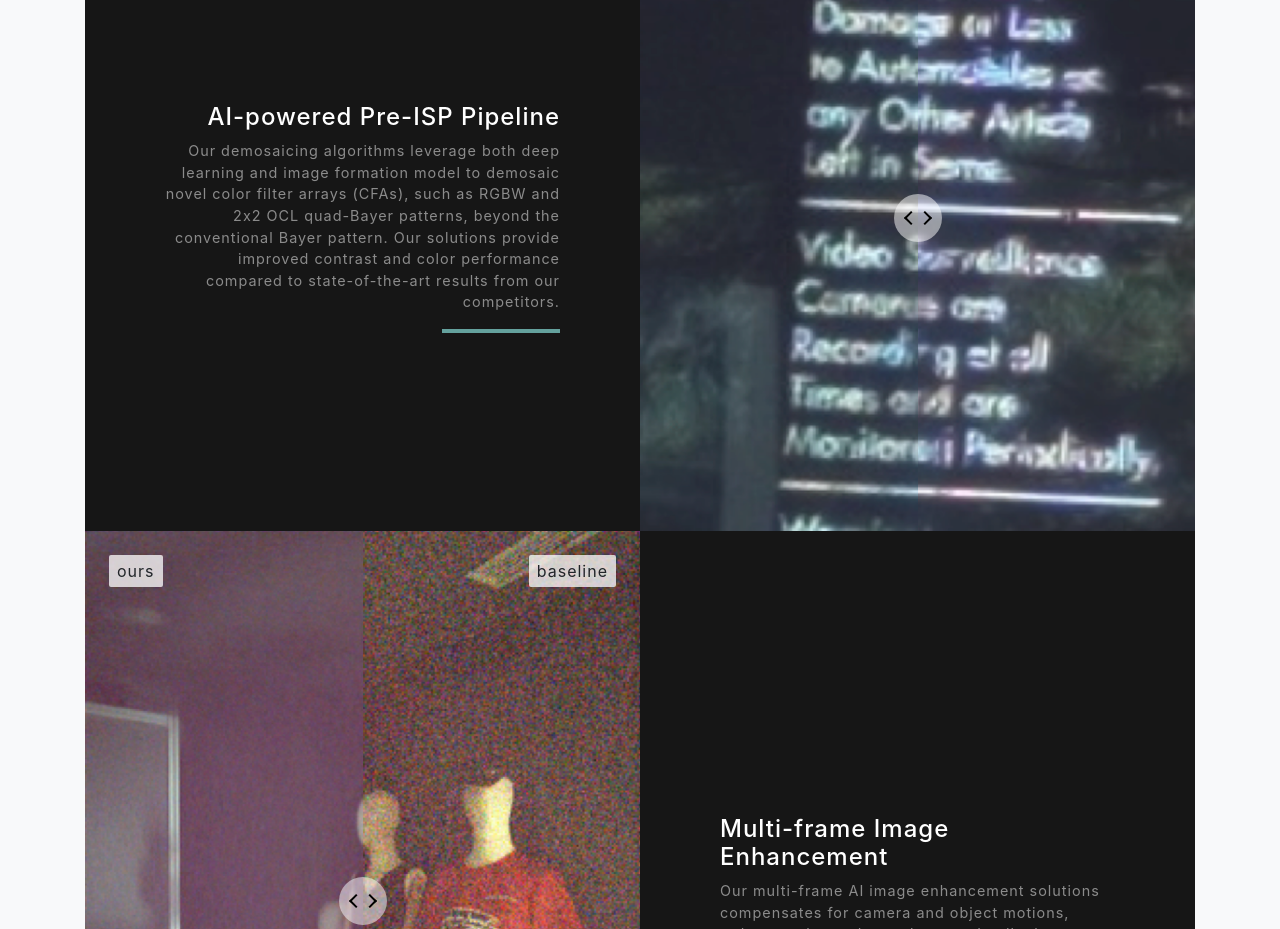
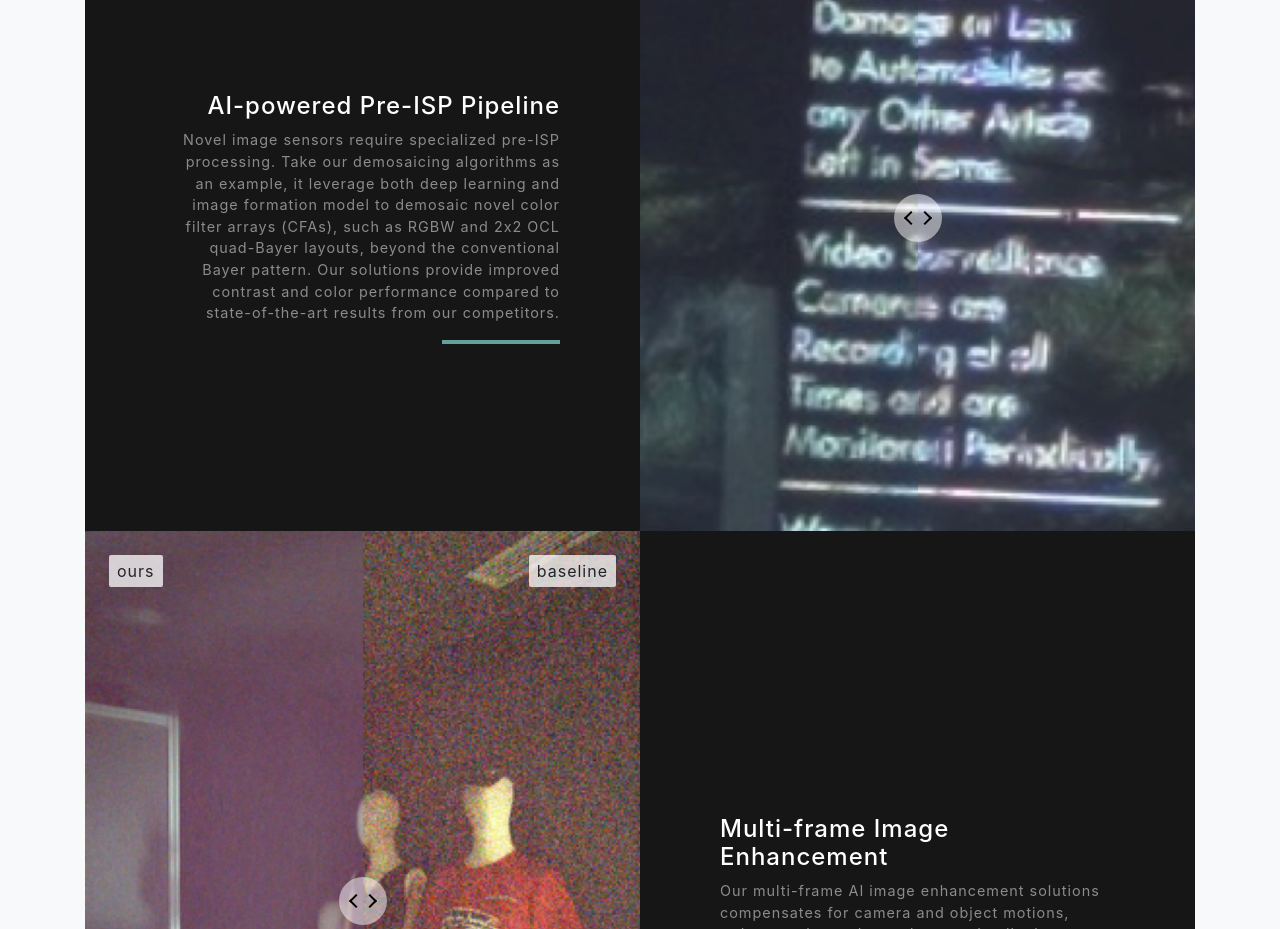
Before and after one commit to SenseBrainTech/sensebraintech.github.io, a website with bundled scripts: page index.html in a window 1280 px wide. Shown: the part 2200-3129 px from the top of the page. Built offline with nearby package versions, Linux system fonts and the light colour scheme.

Commit message:
fix type

```diff
--- a/index.html
+++ b/index.html
@@ -131,8 +131,9 @@
 <!--                <h4 class="text-white">Integrated ISP Design</h4>-->
 <!--                <p class="mb-0 text-white-50">We provide end-to-end ISP design for novel image sensors though deep learning and proprietary algorithms.</p>-->
                 <h4 class="text-white">AI-powered Pre-ISP Pipeline</h4>
-                <p class="mb-0 text-white-50"> Our demosaicing algorithms leverage both deep learning and
-                  image formation model to demosaic novel color filter arrays (CFAs), such as RGBW and 2x2 OCL quad-Bayer patterns, beyond the
+                <p class="mb-0 text-white-50">Novel image sensors require specialized pre-ISP processing.
+                  Take our demosaicing algorithms as an example, it leverage both deep learning and
+                  image formation model to demosaic novel color filter arrays (CFAs), such as RGBW and 2x2 OCL quad-Bayer layouts, beyond the
                   conventional Bayer pattern. Our solutions provide improved contrast and color performance compared to
                 state-of-the-art results from our competitors.</p>
                 <hr class="d-none d-lg-block mb-0 mr-0">
@@ -205,7 +206,7 @@
               We are looking for highly-motivated and hands-on <strong>researchers, engineers and camera architects</strong> to join our core team.
               You will stay up to date with the frontier in computational photography, design and implement innovative solutions
               for challenging imaging problems, build prototype demos on mobile platforms, publish latest results on high-impact venues,
-              and deliver real-world the products to customers.
+              and deliver real-world products to customers.
               <br><br>
               Candidates with experience in <strong>camera ISP design, embedded system engineering (DSP, GPU, OpenCL),
               numerical optimization, optical engineering, low-level computer vision and image procession</strong> are specially preferred.
```
